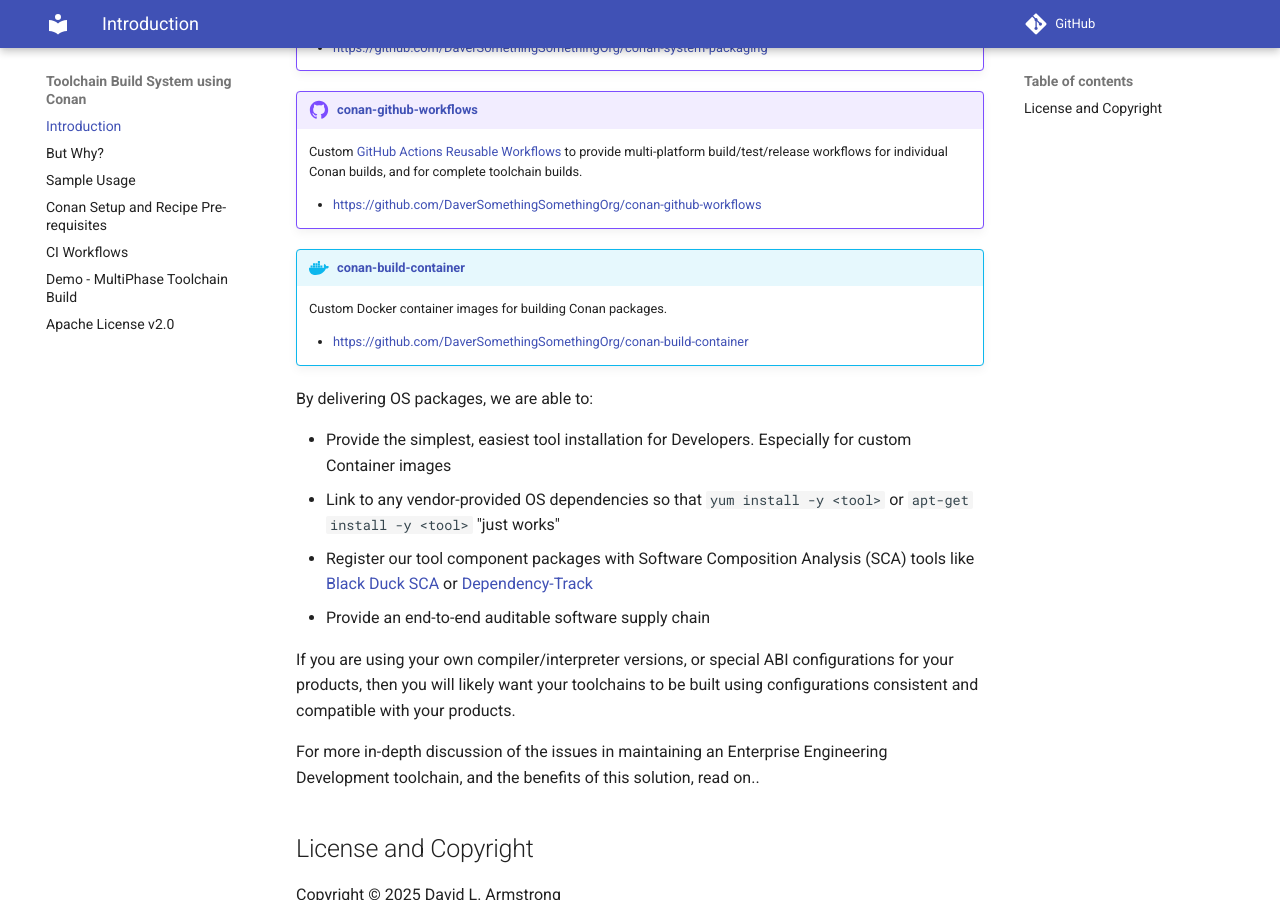
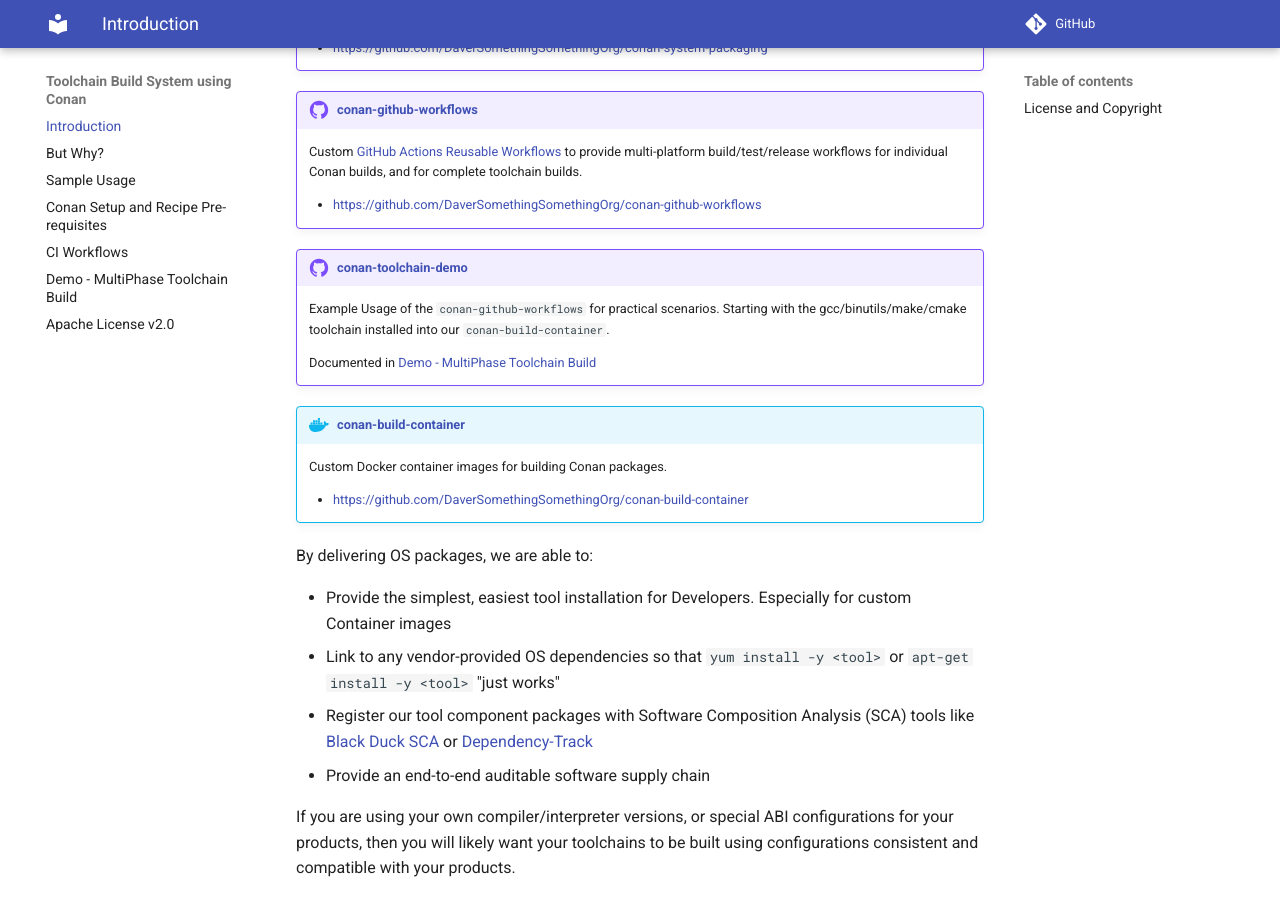
Before and after one commit to DaverSomethingSomethingOrg/ConanToolchain, an MkDocs documentation site: the page built from docs/index.md, in a window 1280 px wide and 900 px high, scrolled down 544 px. Built offline with MkDocs 1.6.1 and Material for MkDocs 9.7.7, drawn with Linux system fonts in a browser that asks for light colours; comment, search, counter and statistics services are not loaded; the version menu is left out.

Commit message:
Adding `conan-toolchain-demo` links
Signed-off-by: David L. Armstrong <1403560+daversomethingsomething@users.noreply.github.com>

```diff
--- a/docs/index.md
+++ b/docs/index.md
@@ -29,6 +29,14 @@
     Conan builds, and for complete toolchain builds.
 
     - https://github.com/DaverSomethingSomethingOrg/conan-github-workflows
+
+!!! github-reference annotate "[conan-toolchain-demo](https://github.com/DaverSomethingSomethingOrg/conan-toolchain-demo)"
+
+    Example Usage of the `conan-github-workflows` for practical scenarios.
+    Starting with the gcc/binutils/make/cmake toolchain installed into our
+    `conan-build-container`.
+
+    Documented in [Demo - MultiPhase Toolchain Build](DemoMultiPhase.md)
 
 !!! docker-reference annotate "[conan-build-container](https://github.com/DaverSomethingSomethingOrg/conan-build-container)"
 
```
Also changed, not shown: README.md (+6 -0 lines).
